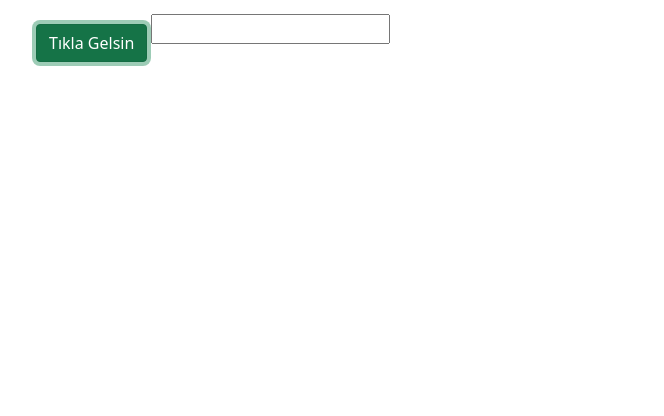
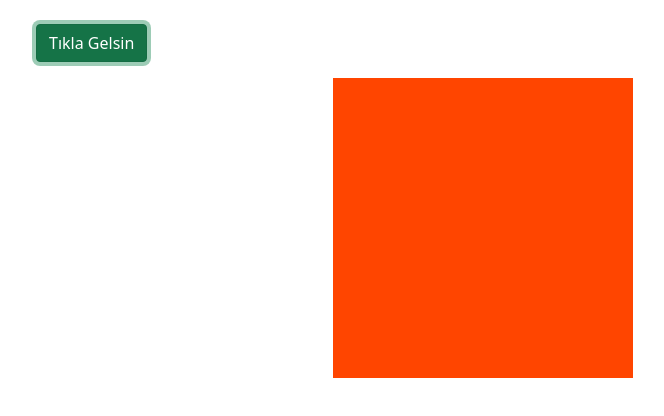
Before and after one commit to kaansen57/Javascript-Bootcamp, a plain HTML site: page jquery/index2.html in a window 1280 px wide. Both pictures are taken after a click on the button "Tıkla Gelsin". Shown: the whole page, without its empty margins (46-710 px from the left). Drawn offline with nearby package versions, Linux system fonts and the light colour scheme.

Commit message:
animate method

```diff
--- a/jquery/index2.html
+++ b/jquery/index2.html
@@ -10,12 +10,22 @@
     <script src="https://cdnjs.cloudflare.com/ajax/libs/jquery/3.2.1/jquery.min.js"
         integrity="sha512-3P8rXCuGJdNZOnUx/03c1jOTnMn3rP63nBip5gOP2qmUh5YAdVAvFZ1E+QLZZbC1rtMrQb+mah3AfYW11RUrWA=="
         crossorigin="anonymous" referrerpolicy="no-referrer"></script>
-</head>
+    <style>
+        .box{
+            width:300px;
+            height: 300px;
+            background-color: orangered;
+            position: relative;
+        }
+    </style>
+    </head>
 <body>
     <div class="container">
         <button class="btn btn-success mt-4">Tıkla Gelsin</button>
         <input type="text" value="">
         <p id="data"></p>
+
+        <div class="box"></div>
     </div>
     <script src="main2.js"></script>
 </body>
--- a/jquery/main2.js
+++ b/jquery/main2.js
@@ -6,30 +6,28 @@
 //   console.log("hazır");
 // });
 
-const button = $('button');
-const input = $('input');
-const data = $('#data');
+const button = $("button");
+const input = $("input");
+const data = $("#data");
+const box = $(".box");
+
 $(() => {
+  button.click(() => {
+    // input.toggle("fast", () => {
+    //   alert("kaan");
+    // });
+    input.fadeToggle("fast", () => {});
+    // input.hide();
+    // input.show();
 
-    button.click(() => {
-      input.toggle("fast", () => {
-        alert("kaan");
-      });
-       input.fadeToggle("fast", () => {
-         alert("kaan");
-       });
-      // input.hide();
-      // input.show();
-    })
+    box.animate({
+      left: "300px",
+    },3000);
+  });
 
   input.change((e) => {
-    //  data.text(e.target.value)
-
-    data.text(e.target.value)
-  })
-
-
-
+    data.text(e.target.value);
+  });
 });
 
 // console.log($())
```
